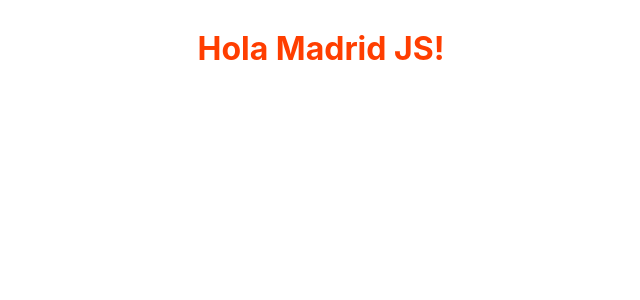
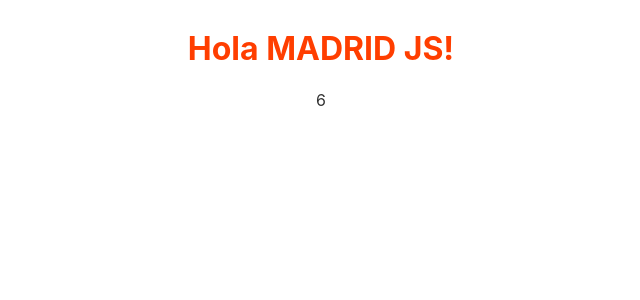
Before and after one commit to jesuscuesta/svelte-meetup-begin, a Svelte app: page / in a window 1280 px wide. Shown: the top 300 px of the page, without its empty margins (319-959 px from the left). Built offline with nearby package versions, Linux system fonts and the light colour scheme.

Commit message:
add js functions

```diff
--- a/src/App.svelte
+++ b/src/App.svelte
@@ -3,7 +3,8 @@
 </script>
 
 <main>
-	<h1>Hola {name}!</h1>
+	<h1>Hola {name.toUpperCase()}!</h1>
+	<p>{1 + 2 + 3}</p>
 </main>
 
 <style>
```
